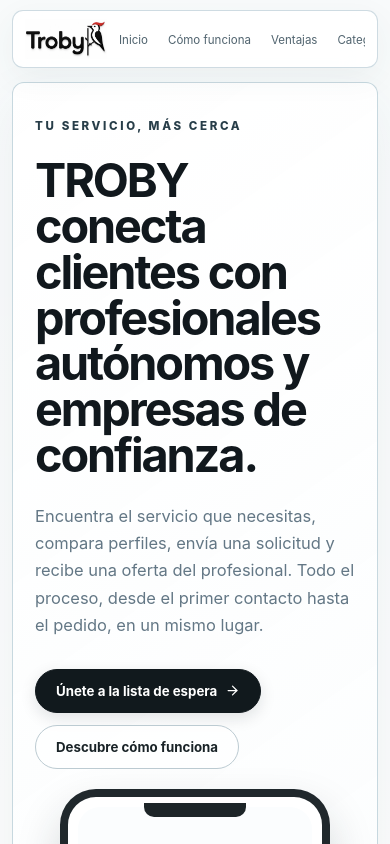
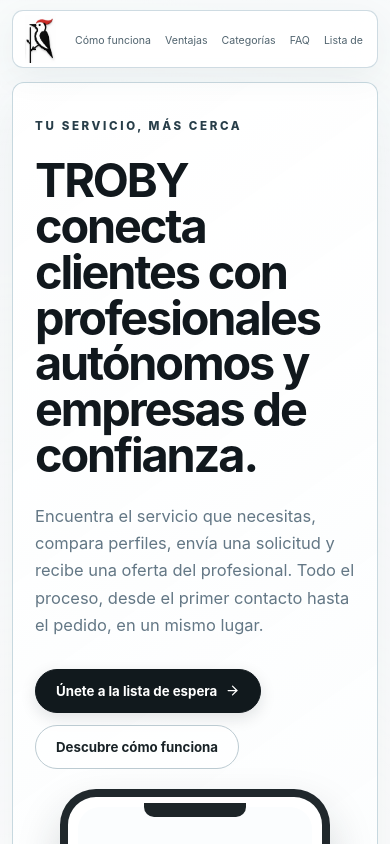
Before and after one commit to admintroby/troby-web, a React (Vite) app: page / in a window 390 px wide. Shown: the top 844 px of the page. Built offline with nearby package versions, Linux system fonts and the light colour scheme.

Commit message:
Simplify mobile navigation and remove redundant about section
* refactor: remove redundant home and about navigation

* style: use bird-only brand mark in mobile header

```diff
--- a/src/App.tsx
+++ b/src/App.tsx
@@ -6,7 +6,6 @@ import {
   CarFront,
   CircleHelp,
   Clock3,
-  Eye,
   GraduationCap,
   Grid2X2,
   Heart,
@@ -141,12 +140,10 @@ function Header() {
       <div className="header-inner">
         <Logo />
         <nav className="desktop-nav" aria-label="Navegación principal">
-          <a href="#inicio">Inicio</a>
           <a href="#como-funciona">Cómo funciona</a>
           <a href="#ventajas">Ventajas</a>
           <a href="#categorias">Categorías</a>
           <a href="#faq">FAQ</a>
-          <a href="#sobre-troby">Sobre TROBY</a>
           <a className="mobile-nav-only" href="#lista-espera">Lista de espera</a>
         </nav>
         <a className="button button-dark button-small" href="#lista-espera">
@@ -387,47 +384,6 @@ function App() {
           </div>
         </section>
 
-        <section className="section about-section" id="sobre-troby">
-          <div className="about-top">
-            <div>
-              <SectionEyebrow>SOBRE TROBY</SectionEyebrow>
-              <h2>Conectamos personas con profesionales de confianza.</h2>
-              <p>
-                TROBY nace con una idea clara: hacer más fácil encontrar, comparar y contratar servicios
-                profesionales cercanos. Queremos que el talento local tenga una forma sencilla de llegar
-                a nuevos clientes y que cada cliente pueda decidir con más información.
-              </p>
-            </div>
-            <div className="about-logo-card">
-              <Logo />
-              <span>Servicios reales.<br />Personas reales.</span>
-            </div>
-          </div>
-
-          <div className="values-grid">
-            <article>
-              <Target size={28} />
-              <h3>Nuestra misión</h3>
-              <p>Facilitar el acceso a servicios profesionales y conectar personas con talento local.</p>
-            </article>
-            <article>
-              <Eye size={28} />
-              <h3>Nuestra visión</h3>
-              <p>Construir una plataforma de referencia para encontrar servicios profesionales de confianza.</p>
-            </article>
-            <article>
-              <Heart size={28} />
-              <h3>Nuestros valores</h3>
-              <p>Confianza, cercanía, transparencia y una experiencia sencilla para ambas partes.</p>
-            </article>
-            <article>
-              <Users size={28} />
-              <h3>Nuestro equipo</h3>
-              <p>Un equipo joven desarrollando TROBY desde España con una visión de crecimiento progresivo.</p>
-            </article>
-          </div>
-        </section>
-
         <section className="section waitlist-section" id="lista-espera">
           <div className="waitlist-heading">
             <SectionEyebrow>LISTA DE ESPERA</SectionEyebrow>
--- a/src/styles.css
+++ b/src/styles.css
@@ -754,15 +754,26 @@ h3 {
     gap: 12px;
   }
 
-  .brand-logo {
-    width: 82px;
+  .site-header .brand {
+    position: relative;
+    width: 38px;
+    height: 48px;
+    overflow: hidden;
+  }
+
+  .site-header .brand-logo {
+    position: absolute;
+    top: 0;
+    left: -79px;
+    width: 110px;
+    max-width: none;
   }
 
   .desktop-nav {
     display: flex;
     min-width: 0;
     justify-content: flex-start;
-    gap: 20px;
+    gap: 14px;
     overflow-x: auto;
     overscroll-behavior-x: contain;
     scrollbar-width: none;
@@ -777,7 +788,7 @@ h3 {
     flex: 0 0 auto;
     padding: 19px 0 17px;
     white-space: nowrap;
-    font-size: 0.72rem;
+    font-size: 0.66rem;
   }
 
   .desktop-nav a:hover::after {
```
